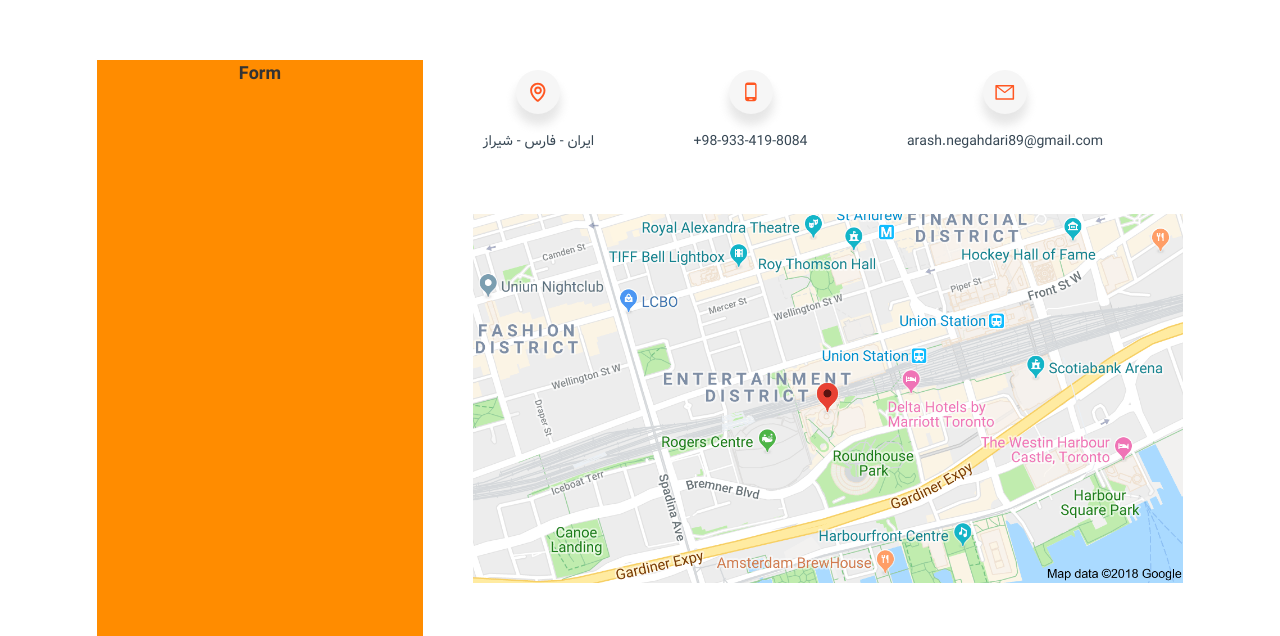
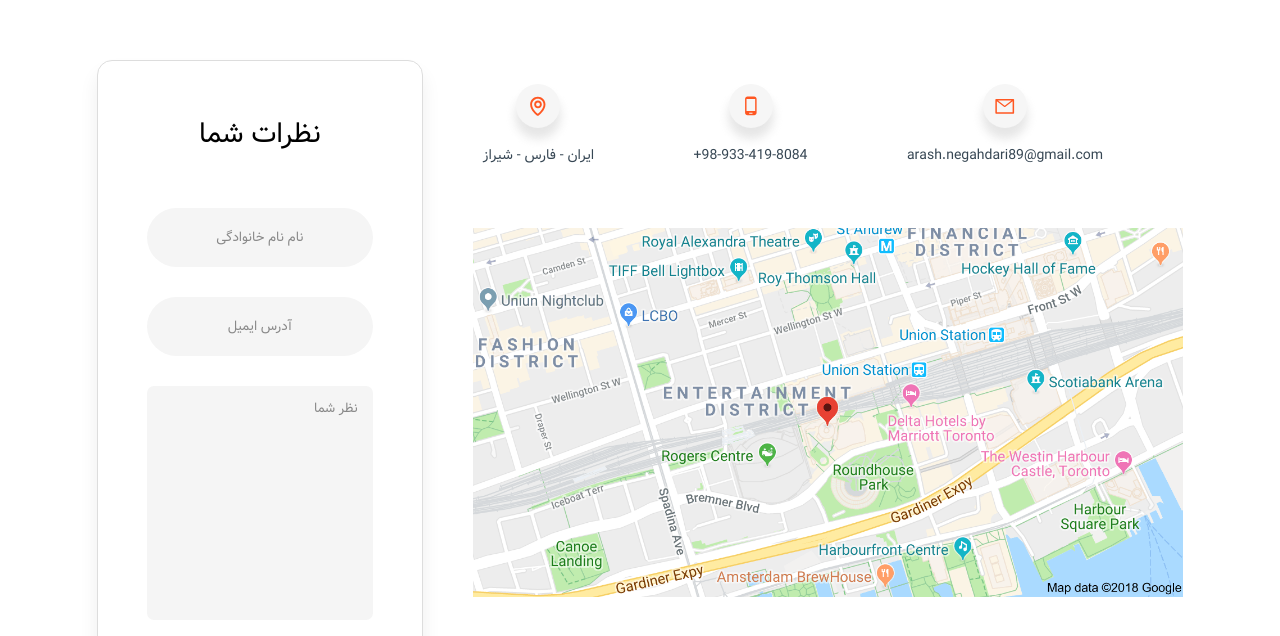
Before and after one commit to Arash-Neg/Tap30, a plain HTML site: page index.html in a window 1280 px wide. Shown: the top 636 px of the page. Drawn offline with Linux system fonts and the light colour scheme.

Commit message:
Contact us - Form - Final

```diff
--- a/css/styles.css
+++ b/css/styles.css
@@ -408,6 +408,70 @@ a:visited {
   margin-right: 3rem;
 }
 
+/* Form */
+.contact-us__form {
+  border: 1px solid #dddddd;
+  border-radius: 15px;
+  box-shadow: 0px 13px 19px 0px #00000012;
+  padding: 5.2rem 4.9rem;
+}
+
+.form-wrapper {
+  height: 100%;
+}
+
+.form-wrapper h3 {
+  font-size: 2rem;
+  font-weight: 700;
+  margin-bottom: 5.2rem;
+  text-align: center;
+}
+
+.form-wrapper form {
+  display: flex;
+  flex-direction: column;
+  justify-content: space-between;
+  gap: 3rem;
+}
+.form-wrapper input {
+  padding: 1.9rem 2rem;
+  border-radius: 4rem;
+}
+
+.form-wrapper input::placeholder {
+  text-align: center;
+  color: #888;
+}
+
+input,
+textarea {
+  display: block;
+  outline: 0;
+  border: 0;
+  background-color: #f5f5f5;
+  font-family: inherit;
+  transition: all 0.3s;
+}
+
+input:focus,
+textarea:focus {
+  border: 1px solid var(--color-secondary-dark);
+}
+
+input[type="email"] {
+  direction: ltr;
+}
+
+.form-wrapper textarea {
+  resize: none;
+  border-radius: 0.7rem;
+  padding: 1.2rem 1.5rem;
+}
+
+.form-wrapper textarea::placeholder {
+  color: #888;
+}
+
 @media screen and (min-width: 1024px) {
   .contact-us {
     display: grid;
@@ -477,4 +541,9 @@ a:visited {
     width: calc(var(--icon-small) + 20px);
     height: calc(var(--icon-small) + 20px);
   }
+
+  .form-wrapper h3 {
+    font-size: 2.8rem;
+    font-weight: 500;
+  }
 }
--- a/index.html
+++ b/index.html
@@ -89,8 +89,16 @@
       </div>
 
       <!-- Form -->
-      <div class="contact-us__form" style="background-color: darkorange">
-        Form
+      <div class="contact-us__form">
+        <div class="form-wrapper">
+          <h3>نظرات شما</h3>
+          <form>
+            <input type="text" placeholder="نام نام خانوادگی" />
+            <input type="email" placeholder="آدرس ایمیل" />
+            <textarea cols="22" rows="10" placeholder="نظر شما"></textarea>
+            <button class="btn btn--primary">ثبت نظر</button>
+          </form>
+        </div>
       </div>
 
       <!-- Map -->
```
